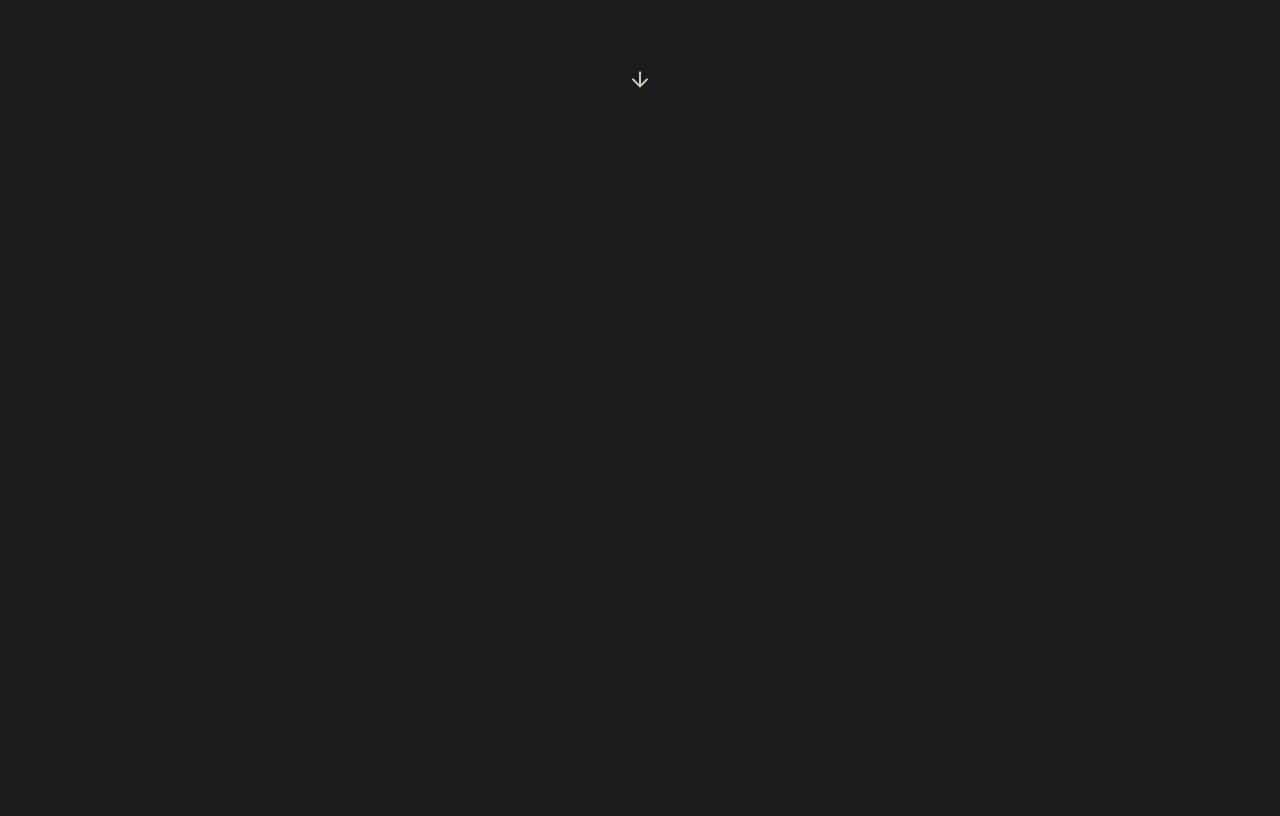
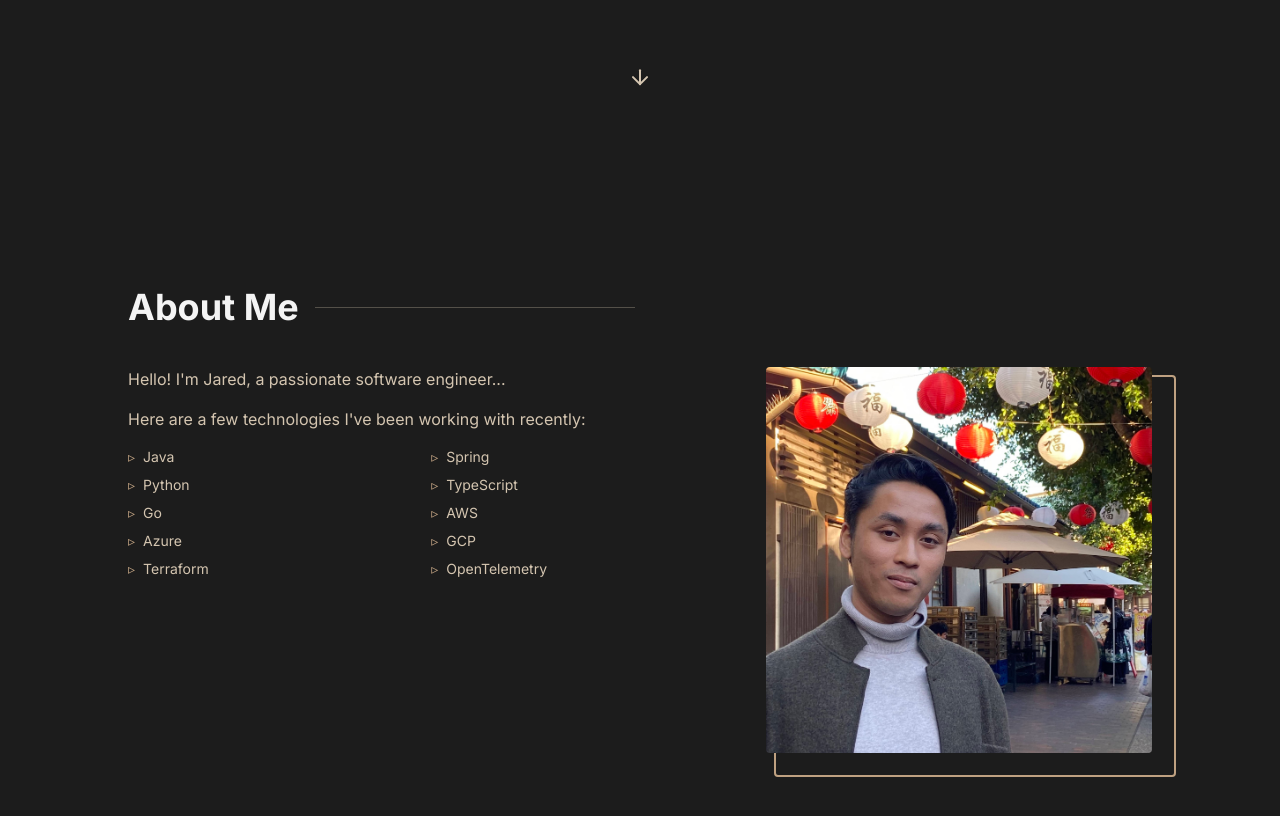
Before and after one commit to Jared-Velasquez/personal-website, a Next.js app: page / in a window 1280 px wide. Shown: the part 680-1496 px from the top of the page. Before the commit the page ends 800 px from the top, so only its background shows below. Built offline with nearby package versions, Linux system fonts and the light colour scheme.

Commit message:
feat: implement About page

```diff
--- a/src/app/components/About.tsx
+++ b/src/app/components/About.tsx
@@ -1,3 +1,87 @@
 "use client";
 
-export function About() {}
+import { motion } from "motion/react";
+import { useInView } from "./useInView";
+
+export function About() {
+  const { ref, isInView } = useInView({ threshold: 0.2 });
+
+  const skills = [
+    "Java",
+    "Spring",
+    "Python",
+    "TypeScript",
+    "Go",
+    "AWS",
+    "Azure",
+    "GCP",
+    "Terraform",
+    "OpenTelemetry",
+  ];
+
+  return (
+    <section
+      id="about"
+      ref={ref}
+      className="min-h-screen flex items-center px-6 md:px-20 lg:px-32 py-20"
+    >
+      <div className="max-w-5xl">
+        <motion.div
+          initial={{ opacity: 0, y: 50 }}
+          animate={isInView ? { opacity: 1, y: 0 } : {}}
+          transition={{ duration: 0.6 }}
+        >
+          <div className="flex items-center gap-4 mb-10">
+            <h2 className="text-3xl md:text-4xl font-bold text-accent">
+              About Me
+            </h2>
+            <div className="h-px flex-1 bg-secondary/30 max-w-xs"></div>
+          </div>
+
+          <div className="grid md:grid-cols-5 gap-10">
+            <div className="md:col-span-3 space-y-4 text-secondary">
+              <p>Hello! I'm Jared, a passionate software engineer...</p>
+
+              <p>
+                Here are a few technologies I've been working with recently:
+              </p>
+
+              <ul className="grid grid-cols-2 gap-2 mt-4">
+                {skills.map((skill, index) => (
+                  <motion.li
+                    key={skill}
+                    className="flex items-center gap-2 text-sm"
+                    initial={{ opacity: 0, x: -20 }}
+                    animate={isInView ? { opacity: 1, x: 0 } : {}}
+                    transition={{ delay: 0.1 * index, duration: 0.4 }}
+                  >
+                    <span className="text-primary">▹</span>
+                    {skill}
+                  </motion.li>
+                ))}
+              </ul>
+            </div>
+
+            <motion.div
+              className="md:col-span-2"
+              initial={{ opacity: 0, x: 50 }}
+              animate={isInView ? { opacity: 1, x: 0 } : {}}
+              transition={{ delay: 0.3, duration: 0.6 }}
+            >
+              <div className="relative group">
+                <div className="absolute -inset-2 rounded border-2 border-primary translate-x-4 translate-y-4 group-hover:translate-x-2 group-hover:translate-y-2 transition-transform"></div>
+                <div className="relative overflow-hidden rounded bg-primary/10">
+                  <img
+                    src="/images/intro.jpg"
+                    alt="Profile"
+                    className="w-full aspect-square object-cover transition-all"
+                  />
+                </div>
+              </div>
+            </motion.div>
+          </div>
+        </motion.div>
+      </div>
+    </section>
+  );
+}
--- a/src/app/components/Hero.tsx
+++ b/src/app/components/Hero.tsx
@@ -35,9 +35,9 @@ export function Hero() {
           animate={{ opacity: 1, y: 0 }}
           transition={{ delay: 0.5 }}
         >
-          I'm a software engineer specializing in building exceptional digital
-          experiences. Currently, I'm focused on creating accessible,
-          human-centered products.
+          I'm an M.S. CS student at UCLA with a passion for software
+          architecture, cloud solutions, and building scalable and reliable
+          backend systems.
         </motion.p>
 
         <motion.a
--- a/src/app/components/useInView.tsx
+++ b/src/app/components/useInView.tsx
@@ -0,0 +1,40 @@
+"use client";
+
+import { useEffect, useRef, useState } from "react";
+
+interface UseInViewOptions {
+  threshold?: number;
+  rootMargin?: string;
+}
+
+export function useInView(options: UseInViewOptions = {}) {
+  const [isInView, setIsInView] = useState(false);
+  const ref = useRef<HTMLElement>(null);
+
+  useEffect(() => {
+    const observer = new IntersectionObserver(
+      ([entry]) => {
+        if (entry.isIntersecting) {
+          setIsInView(true);
+        }
+      },
+      {
+        threshold: options.threshold || 0.1,
+        rootMargin: options.rootMargin || "0px",
+      },
+    );
+
+    const currentRef = ref.current;
+    if (currentRef) {
+      observer.observe(currentRef);
+    }
+
+    return () => {
+      if (currentRef) {
+        observer.unobserve(currentRef);
+      }
+    };
+  }, [options.threshold, options.rootMargin]);
+
+  return { ref, isInView };
+}
--- a/src/app/page.tsx
+++ b/src/app/page.tsx
@@ -17,8 +17,8 @@ export default function Home() {
 
       <main>
         <Hero />
-        {/* <About />
-        <Experience />
+        <About />
+        {/* <Experience />
         <Projects />
         <Blog />
         <Contact /> */}
```
